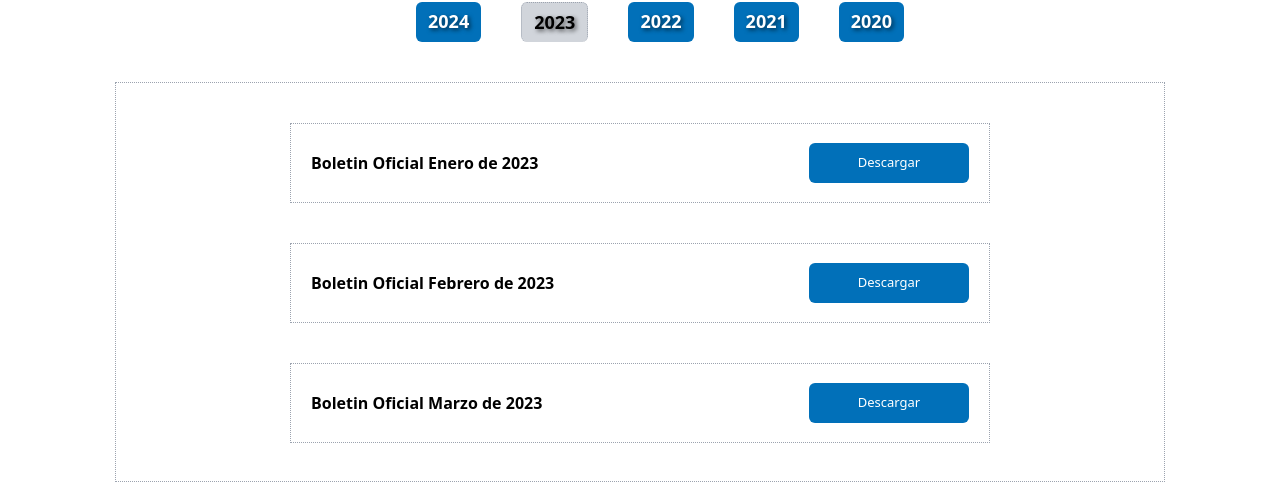
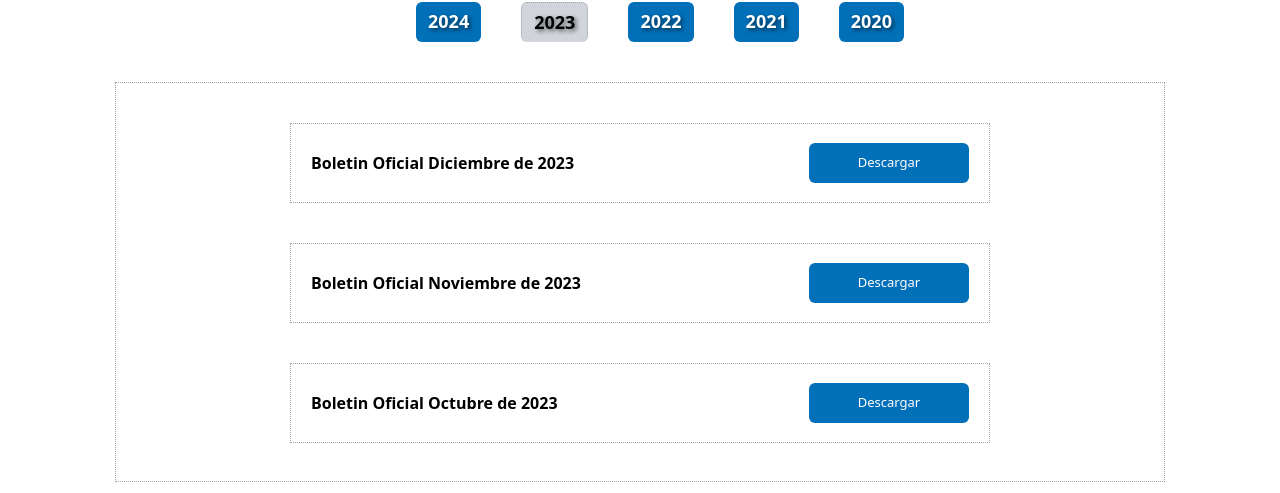
Before and after one commit to manuelcostilla/Gobierno-Abierto, a Next.js app: page /boletin-oficial in a window 1280 px wide. Shown: the part 846-1339 px from the top of the page. Built offline with nearby package versions, Linux system fonts and the light colour scheme.

Commit message:
Update BoletinOficialButtons to reverse the filtered data by selected year

```diff
--- a/app/boletin-oficial/components/BoletinOficialButtons.jsx
+++ b/app/boletin-oficial/components/BoletinOficialButtons.jsx
@@ -32,7 +32,7 @@ function BoletinOficialButtons () {
         ))}
       </div>
 
-      <BoletinOficial data={pdfBox.filter((box) => box.año === selectedYear)} />
+      <BoletinOficial data={pdfBox.filter((box) => box.año === selectedYear).reverse()} />
     </>
   )
 }
--- a/app/boletin-oficial/data/pdfBoletinOficial.js
+++ b/app/boletin-oficial/data/pdfBoletinOficial.js
@@ -1,44 +1,37 @@
 export const pdfBox = [
   {
-    id: 42,
+    id: 49,
     año: '2024',
     texto: 'Boletin Oficial Enero de 2024',
-    pdfLink: '',
+    pdfLink: 'https://pub-38b5321ebad14acfa90d5d21110ccbc7.r2.dev/boletin_oficial_2024/Boletin-Oficial-Enero-2024.pdf',
     boton: 'Descargar'
   },
   {
-    id: 43,
+    id: 50,
     año: '2024',
     texto: 'Boletin Oficial Febrero de 2024',
-    pdfLink: '',
+    pdfLink: 'https://pub-38b5321ebad14acfa90d5d21110ccbc7.r2.dev/boletin_oficial_2024/Boletin-Oficial-Febrero-2024.pdf',
     boton: 'Descargar'
   },
   {
-    id: 44,
+    id: 51,
     año: '2024',
     texto: 'Boletin Oficial Marzo de 2024',
-    pdfLink: '',
+    pdfLink: 'https://pub-38b5321ebad14acfa90d5d21110ccbc7.r2.dev/boletin_oficial_2024/Boletin-Oficial-Marzo-2024.pdf',
     boton: 'Descargar'
   },
   {
-    id: 45,
+    id: 52,
     año: '2024',
     texto: 'Boletin Oficial Abril de 2024',
-    pdfLink: '',
+    pdfLink: 'https://pub-38b5321ebad14acfa90d5d21110ccbc7.r2.dev/boletin_oficial_2024/Boletin-Oficial-Abril-2024.pdf',
     boton: 'Descargar'
   },
   {
-    id: 46,
+    id: 53,
     año: '2024',
     texto: 'Boletin Oficial Mayo de 2024',
-    pdfLink: '',
-    boton: 'Descargar'
-  },
-  {
-    id: 47,
-    año: '2024',
-    texto: 'Boletin Oficial Junio de 2024',
-    pdfLink: '',
+    pdfLink: 'https://pub-38b5321ebad14acfa90d5d21110ccbc7.r2.dev/boletin_oficial_2024/Boletin-Oficial-Mayo-2024.pdf',
     boton: 'Descargar'
   },
   {
@@ -78,251 +71,300 @@ export const pdfBox = [
   },
   {
     id: 6,
+    año: '2023',
+    texto: 'Boletin Oficial Junio de 2023',
+    pdfLink: 'https://pub-38b5321ebad14acfa90d5d21110ccbc7.r2.dev/boletin_oficial_2023/BOLETIN-OFICIAL-JUNIO-2023.pdf',
+    boton: 'Descargar'
+  },
+  {
+    id: 7,
+    año: '2023',
+    texto: 'Boletin Oficial Julio de 2023',
+    pdfLink: 'https://pub-38b5321ebad14acfa90d5d21110ccbc7.r2.dev/boletin_oficial_2023/BOLETIN-OFICIAL-JULIO-2023.pdf',
+    boton: 'Descargar'
+  },
+  {
+    id: 8,
+    año: '2023',
+    texto: 'Boletin Oficial Agosto de 2023',
+    pdfLink: 'https://pub-38b5321ebad14acfa90d5d21110ccbc7.r2.dev/boletin_oficial_2023/BOLETIN-OFICIAL-AGOSTO-2023.pdf',
+    boton: 'Descargar'
+  },
+  {
+    id: 9,
+    año: '2023',
+    texto: 'Boletin Oficial Septiembre de 2023',
+    pdfLink: 'https://pub-38b5321ebad14acfa90d5d21110ccbc7.r2.dev/boletin_oficial_2023/BOLETIN-OFICIAL-SEPTIEMBRE-2023.pdf',
+    boton: 'Descargar'
+  },
+  {
+    id: 10,
+    año: '2023',
+    texto: 'Boletin Oficial Octubre de 2023',
+    pdfLink: 'https://pub-38b5321ebad14acfa90d5d21110ccbc7.r2.dev/boletin_oficial_2023/BOLETIN-OFICIAL-OCTUBRE-2023.pdf',
+    boton: 'Descargar'
+  },
+  {
+    id: 11,
+    año: '2023',
+    texto: 'Boletin Oficial Noviembre de 2023',
+    pdfLink: 'https://pub-38b5321ebad14acfa90d5d21110ccbc7.r2.dev/boletin_oficial_2023/BOLETIN-OFICIAL-NOVIEMBRE-2023.pdf',
+    boton: 'Descargar'
+  },
+  {
+    id: 12,
+    año: '2023',
+    texto: 'Boletin Oficial Diciembre de 2023',
+    pdfLink: 'https://pub-38b5321ebad14acfa90d5d21110ccbc7.r2.dev/boletin_oficial_2023/BOLETIN-OFICIAL-DICIEMBRE-2023.pdf',
+    boton: 'Descargar'
+  },
+  {
+    id: 13,
     año: '2022',
     texto: 'Boletin Oficial Enero de 2022',
     pdfLink: 'https://pub-38b5321ebad14acfa90d5d21110ccbc7.r2.dev/boletin_oficial_2022/1.Boletin%20Oficial%20Enero%202022.pdf',
     boton: 'Descargar'
   },
   {
-    id: 7,
+    id: 14,
     año: '2022',
     texto: 'Boletin Oficial Febrero de 2022',
     pdfLink: 'https://pub-38b5321ebad14acfa90d5d21110ccbc7.r2.dev/boletin_oficial_2022/Boletin-Oficial-Febrero-2022.pdf',
     boton: 'Descargar'
   },
   {
-    id: 8,
+    id: 15,
     año: '2022',
     texto: 'Boletin Oficial Marzo de 2022',
     pdfLink: 'https://pub-38b5321ebad14acfa90d5d21110ccbc7.r2.dev/boletin_oficial_2022/3.Boletin%20Oficial%20Marzo%202022.pdf',
     boton: 'Descargar'
   },
   {
-    id: 9,
+    id: 16,
     año: '2022',
     texto: 'Boletin Oficial Abril de 2022',
     pdfLink: 'https://pub-38b5321ebad14acfa90d5d21110ccbc7.r2.dev/boletin_oficial_2022/4.Boletin%20Oficial%20Abril%202022.pdf',
     boton: 'Descargar'
   },
   {
-    id: 10,
+    id: 17,
     año: '2022',
     texto: 'Boletin Oficial Mayo de 2022',
     pdfLink: 'https://pub-38b5321ebad14acfa90d5d21110ccbc7.r2.dev/boletin_oficial_2022/5.Boletin%20Oficial%20Mayo%202022.pdf',
     boton: 'Descargar'
   },
   {
-    id: 11,
+    id: 18,
     año: '2022',
     texto: 'Boletin Oficial Junio de 2022',
     pdfLink: 'https://pub-38b5321ebad14acfa90d5d21110ccbc7.r2.dev/boletin_oficial_2022/6.Boletin%20Oficial%20Junio%202022.pdf',
     boton: 'Descargar'
   },
   {
-    id: 12,
+    id: 18,
     año: '2022',
     texto: 'Boletin Oficial Julio de 2022',
     pdfLink: 'https://pub-38b5321ebad14acfa90d5d21110ccbc7.r2.dev/boletin_oficial_2022/7.Boletin%20Oficial%20Julio%202022.pdf',
     boton: 'Descargar'
   },
   {
-    id: 13,
+    id: 20,
     año: '2022',
     texto: 'Boletin Oficial Agosto de 2022',
     pdfLink: 'https://pub-38b5321ebad14acfa90d5d21110ccbc7.r2.dev/boletin_oficial_2022/8.Boletin%20Oficial%20Agosto%202022.pdf',
     boton: 'Descargar'
   },
   {
-    id: 14,
+    id: 21,
     año: '2022',
     texto: 'Boletin Oficial Septiembre de 2022',
     pdfLink: 'https://pub-38b5321ebad14acfa90d5d21110ccbc7.r2.dev/boletin_oficial_2022/9.Boletin%20Oficial%20Septiembre%202022.pdf',
     boton: 'Descargar'
   },
   {
-    id: 15,
+    id: 22,
     año: '2022',
     texto: 'Boletin Oficial Octubre de 2022',
     pdfLink: 'https://pub-38b5321ebad14acfa90d5d21110ccbc7.r2.dev/boletin_oficial_2022/10.Boletin%20Oficial%20Octubre%202022.pdf',
     boton: 'Descargar'
   },
   {
-    id: 16,
+    id: 23,
     año: '2022',
     texto: 'Boletin Oficial Noviembre de 2022',
     pdfLink: 'https://pub-38b5321ebad14acfa90d5d21110ccbc7.r2.dev/boletin_oficial_2022/11.Boletin%20Oficial%20Noviembre%202022.pdf',
     boton: 'Descargar'
   },
   {
-    id: 17,
+    id: 24,
     año: '2022',
     texto: 'Boletin Oficial Diciembre de 2022',
     pdfLink: 'https://pub-38b5321ebad14acfa90d5d21110ccbc7.r2.dev/boletin_oficial_2022/12.Boletin%20Oficial%20Diciembre%202022.pdf',
     boton: 'Descargar'
   },
   {
-    id: 18,
+    id: 25,
     año: '2021',
     texto: 'Boletin Oficial Enero de 2021',
     pdfLink: 'https://pub-38b5321ebad14acfa90d5d21110ccbc7.r2.dev/boletin_oficial_2021/1.BOLETIN%20ENERO%202021.pdf',
     boton: 'Descargar'
   },
   {
-    id: 19,
+    id: 26,
     año: '2021',
     texto: 'Boletin Oficial Febrero de 2021',
     pdfLink: 'https://pub-38b5321ebad14acfa90d5d21110ccbc7.r2.dev/boletin_oficial_2021/2.BOLETIN%20FEBRERO%202021.pdf',
     boton: 'Descargar'
   },
   {
-    id: 20,
+    id: 27,
     año: '2021',
     texto: 'Boletin Oficial Marzo de 2021',
     pdfLink: 'https://pub-38b5321ebad14acfa90d5d21110ccbc7.r2.dev/boletin_oficial_2021/3.BOLETIN%20MARZO%202021.pdf',
     boton: 'Descargar'
   },
   {
-    id: 21,
+    id: 28,
     año: '2021',
     texto: 'Boletin Oficial Abril de 2021',
     pdfLink: 'https://pub-38b5321ebad14acfa90d5d21110ccbc7.r2.dev/boletin_oficial_2021/4.BOLETIN%20ABRIL%202021..pdf',
     boton: 'Descargar'
   },
   {
-    id: 22,
+    id: 29,
     año: '2021',
     texto: 'Boletin Oficial Mayo de 2021',
     pdfLink: 'https://pub-38b5321ebad14acfa90d5d21110ccbc7.r2.dev/boletin_oficial_2021/5.BOLETIN%20MAYO%202021..pdf',
     boton: 'Descargar'
   },
   {
-    id: 23,
+    id: 30,
     año: '2021',
     texto: 'Boletin Oficial Junio de 2021',
-    pdfLink: 'https://pub-38b5321ebad14acfa90d5d21110ccbc7.r2.dev/boletin_oficial_2021/6.BOLETIN%20JUNIO%202021..pdf',
+    pdfLink: 'ACTUALIZAR FALTA PDF',
     boton: 'Descargar'
   },
   {
-    id: 24,
+    id: 31,
     año: '2021',
     texto: 'Boletin Oficial Julio de 2021',
     pdfLink: 'https://pub-38b5321ebad14acfa90d5d21110ccbc7.r2.dev/boletin_oficial_2021/7.BOLETIN%20JULIO%202021.doc.pdf',
     boton: 'Descargar'
   },
   {
-    id: 25,
+    id: 32,
     año: '2021',
     texto: 'Boletin Oficial Agosto de 2021',
     pdfLink: 'https://pub-38b5321ebad14acfa90d5d21110ccbc7.r2.dev/boletin_oficial_2021/8.BOLETIN%20AGOSTO%202021.pdf',
     boton: 'Descargar'
   },
   {
-    id: 26,
+    id: 33,
     año: '2021',
     texto: 'Boletin Oficial Septiembre de 2021',
     pdfLink: 'https://pub-38b5321ebad14acfa90d5d21110ccbc7.r2.dev/boletin_oficial_2021/9.BOLETIN%20SEPTIEMBRE%202021.pdf',
     boton: 'Descargar'
   },
   {
-    id: 27,
+    id: 34,
     año: '2021',
     texto: 'Boletin Oficial Octubre de 2021',
     pdfLink: 'https://pub-38b5321ebad14acfa90d5d21110ccbc7.r2.dev/boletin_oficial_2021/10.BOLETIN%20OCTUBRE%202021.pdf',
     boton: 'Descargar'
   },
   {
-    id: 28,
+    id: 35,
     año: '2021',
     texto: 'Boletin Oficial Noviembre de 2021',
     pdfLink: 'https://pub-38b5321ebad14acfa90d5d21110ccbc7.r2.dev/boletin_oficial_2021/11.BOLETIN%20NOVIEMBRE%202021.pdf',
     boton: 'Descargar'
   },
   {
-    id: 29,
+    id: 36,
     año: '2021',
     texto: 'Boletin Oficial Diciembre de 2021',
     pdfLink: 'https://pub-38b5321ebad14acfa90d5d21110ccbc7.r2.dev/boletin_oficial_2021/12.BOLETIN%20OFICIAL%20DICIEMBRE%202021.pdf',
     boton: 'Descargar'
   },
   {
-    id: 30,
+    id: 37,
     año: '2020',
     texto: 'Boletin Oficial Enero de 2020',
     pdfLink: 'https://pub-38b5321ebad14acfa90d5d21110ccbc7.r2.dev/boletin_oficial_2020/Boletin%20Oficial%20Enero%202020.pdf',
     boton: 'Descargar'
   },
   {
-    id: 31,
+    id: 38,
     año: '2020',
     texto: 'Boletin Oficial Febrero de 2020',
     pdfLink: 'https://pub-38b5321ebad14acfa90d5d21110ccbc7.r2.dev/boletin_oficial_2020/Boletin%20Oficial%20Febrero%202020.pdf',
     boton: 'Descargar'
   },
   {
-    id: 32,
+    id: 39,
     año: '2020',
     texto: 'Boletin Oficial Marzo de 2020',
     pdfLink: 'https://pub-38b5321ebad14acfa90d5d21110ccbc7.r2.dev/boletin_oficial_2020/Boletin%20Oficial%20Marzo%202020.pdf',
     boton: 'Descargar'
   },
   {
-    id: 33,
+    id: 40,
     año: '2020',
     texto: 'Boletin Oficial Abril de 2020',
     pdfLink: 'https://pub-38b5321ebad14acfa90d5d21110ccbc7.r2.dev/boletin_oficial_2020/Boletin%20Oficial%20Abril%202020.pdf',
     boton: 'Descargar'
   },
   {
-    id: 34,
+    id: 41,
     año: '2020',
     texto: 'Boletin Oficial Mayo de 2020',
     pdfLink: 'https://pub-38b5321ebad14acfa90d5d21110ccbc7.r2.dev/boletin_oficial_2020/Boletin%20Oficial%20Mayo%202020.pdf',
     boton: 'Descargar'
   },
   {
-    id: 35,
+    id: 42,
     año: '2020',
     texto: 'Boletin Oficial Junio de 2020',
     pdfLink: 'https://pub-38b5321ebad14acfa90d5d21110ccbc7.r2.dev/boletin_oficial_2020/Boletin%20Oficial%20Junio%202020.pdf',
     boton: 'Descargar'
   },
   {
-    id: 36,
+    id: 43,
     año: '2020',
     texto: 'Boletin Oficial Julio de 2020',
     pdfLink: 'https://pub-38b5321ebad14acfa90d5d21110ccbc7.r2.dev/boletin_oficial_2020/Boletin%20Oficial%20Julio%202020.pdf',
     boton: 'Descargar'
   },
   {
-    id: 37,
+    id: 44,
     año: '2020',
     texto: 'Boletin Oficial Agosto de 2020',
     pdfLink: 'https://pub-38b5321ebad14acfa90d5d21110ccbc7.r2.dev/boletin_oficial_2020/Boletin%20Oficial%20Agosto%202020.pdf',
     boton: 'Descargar'
   },
   {
-    id: 38,
+    id: 45,
     año: '2020',
     texto: 'Boletin Oficial Septiembre de 2020',
     pdfLink: 'https://pub-38b5321ebad14acfa90d5d21110ccbc7.r2.dev/boletin_oficial_2020/Boletin%20Oficial%20Septiembre%202020.pdf',
     boton: 'Descargar'
   },
   {
-    id: 39,
+    id: 46,
     año: '2020',
     texto: 'Boletin Oficial Octubre de 2020',
     pdfLink: 'https://pub-38b5321ebad14acfa90d5d21110ccbc7.r2.dev/boletin_oficial_2020/Boletin%20Oficial%20Octubre%202020.pdf',
     boton: 'Descargar'
   },
   {
-    id: 40,
+    id: 47,
     año: '2020',
     texto: 'Boletin Oficial Noviembre de 2020',
     pdfLink: 'https://pub-38b5321ebad14acfa90d5d21110ccbc7.r2.dev/boletin_oficial_2020/Boletin%20Oficial%20Noviembre%202020.pdf',
     boton: 'Descargar'
   },
   {
-    id: 41,
+    id: 48,
     año: '2020',
     texto: 'Boletin Oficial Diciembre de 2020',
     pdfLink: 'https://pub-38b5321ebad14acfa90d5d21110ccbc7.r2.dev/boletin_oficial_2020/Boletin%20Oficial%20Diciembre%202020.pdf',
```
